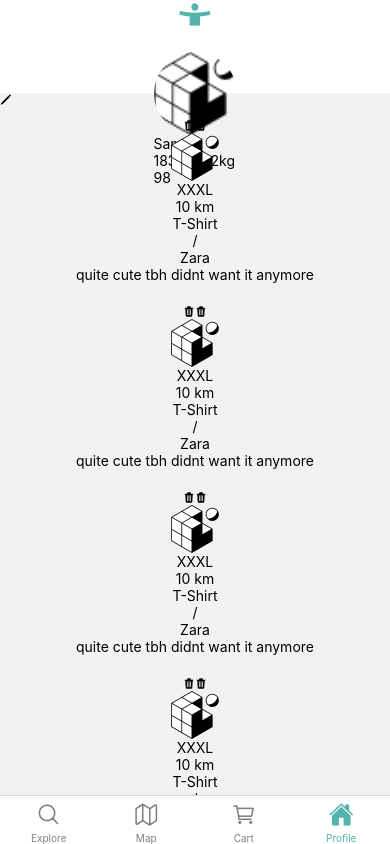
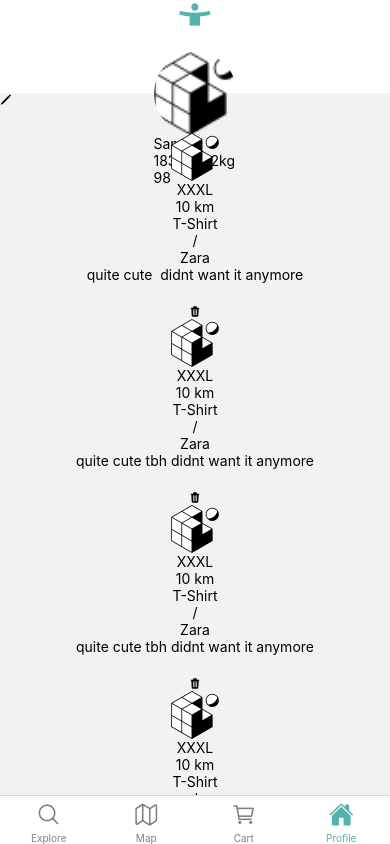
Before and after one commit to samzhao273/HTN-2022-Project, a React Native app in the folder frontend/: screen / in a window 390 px wide. Built offline with nearby package versions, Linux system fonts and the light colour scheme.

Commit message:
finished profile functionality

```diff
--- a/frontend/MainApp/screens/GeneralComponents/Posting.js
+++ b/frontend/MainApp/screens/GeneralComponents/Posting.js
@@ -34,11 +34,7 @@ const PostingHeader = () => (
             </View>
         </TouchableHighlight>
 
-        <TouchableHighlight onPress = {() => {alert('this is a plus button idk what for joanne')}}>
-            <View>
-                <Ionicons name = "trash"></Ionicons>
-            </View>
-        </TouchableHighlight>
+
 
     </View>
 )
--- a/frontend/MainApp/screens/ProfileComponents/DummyPostData/Postings.js
+++ b/frontend/MainApp/screens/ProfileComponents/DummyPostData/Postings.js
@@ -10,7 +10,7 @@ export const Postings =[
         type: 'T-Shirt',
         brand: 'Zara',
         Size: 'XXXL',
-        description: "quite cute tbh didnt want it anymore",
+        description: "quite cute  didnt want it anymore",
 
     },
 
```
